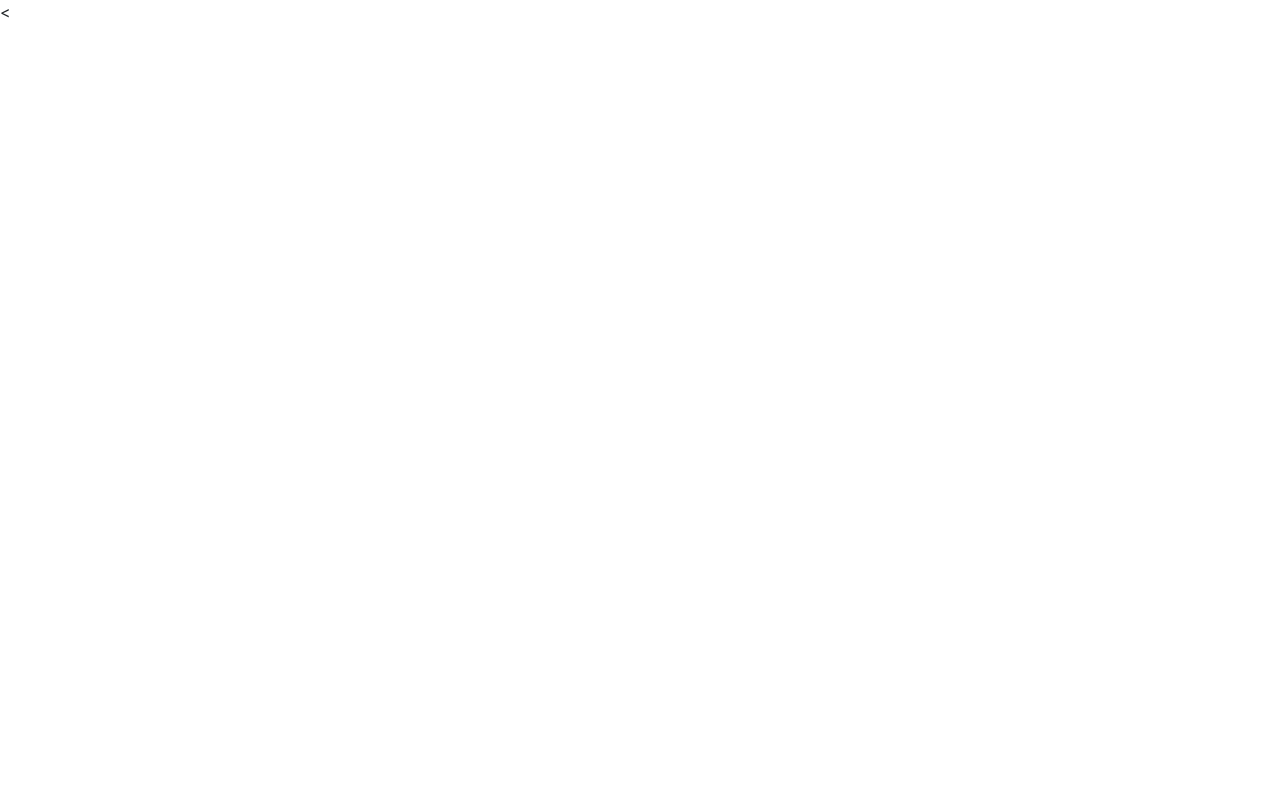
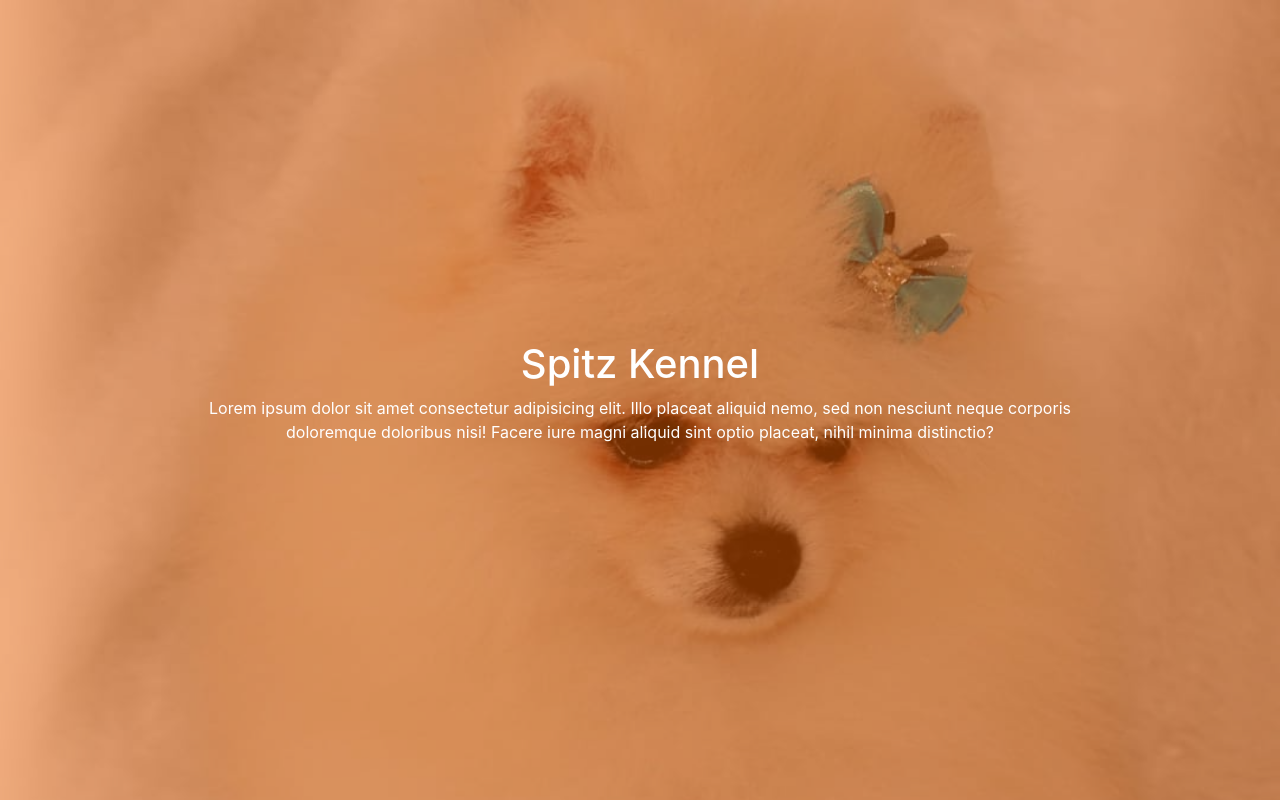
Before and after one commit to Alexandre-Tortoza/Satine-Spitz-kennel, a plain HTML site: page Index.html in a window 1280 px wide. Drawn offline with nearby package versions, Linux system fonts and the light colour scheme; a web font is replaced by a local one.

Commit message:
ok
Falata por o carousel pra funcionar

```diff
--- a/Index.html
+++ b/Index.html
@@ -9,8 +9,29 @@
   </head>
   <body>
 
+    <header class="c-header container">
+      <div class="fullscreen-c-wrap">
+        <div id="carousel" class="carousel slide" data-ride="carousel"></div>
+          <div class="carousel-inner">
+            <div class="carousel-item active">
+              <img src="midia/spitz.jpg" alt="">
+            </div>
+            <div class="carousel-item">
+              <img src="midia/07-Built-by-Buffalo---ref.jpg" alt="">
+            </div>
+            <div class="carousel-item">
+              <img src="midia/unnamed.jpg" alt="">
+            </div>
+          </div>
 
-<
+        </div>
+      <div class="header-overlay"></div>
+      <div class="header-content">
+        <h1>Spitz Kennel</h1>
+        <p>Lorem ipsum dolor sit amet consectetur adipisicing elit. Illo placeat aliquid nemo, sed non nesciunt neque corporis doloremque doloribus nisi! Facere iure magni aliquid sint optio placeat, nihil minima distinctio?</p>
+      </div>
+      </div>
+    </header>
 
 
 
--- a/style.css
+++ b/style.css
@@ -14,4 +14,56 @@
 *{
     padding: 0px;
     margin: 0px;
+    box-sizing: border-box;
 }
+
+body{
+    margin: 0px;
+    font-size: 1rem;
+    line-height:1.5;
+    overflow-x: hidden;
+}
+
+.c-header{
+    height: 100vh;
+    display: flex;
+    align-items: center;
+     color: white;
+}
+
+.container{
+    max-width: 960px;
+    padding-left: 1rem;
+    padding-right: 1rem;
+    margin: auto;
+    text-align: center;
+
+}
+.fullscreen-c-wrap{
+    position: absolute;
+    top: 0;
+    left: 0;
+    width: 100%;
+    height: 100vh;
+    overflow: hidden;
+}
+
+.fullscreen-c-wrap img{
+    min-width: 100%;
+    min-height: 100%;
+}
+
+.header-overlay{
+    height: 100vh;
+    width: 100vw;
+    position: absolute;
+    top: 0;
+    left: 0;
+    background-color: #e65c00;
+    z-index: 1;
+    opacity: 0.50;
+}
+
+.header-content{
+    z-index: 2;
+}
```
Also changed, not shown: midia/07-Built-by-Buffalo---ref.jpg (added), midia/unnamed.jpg (added).
